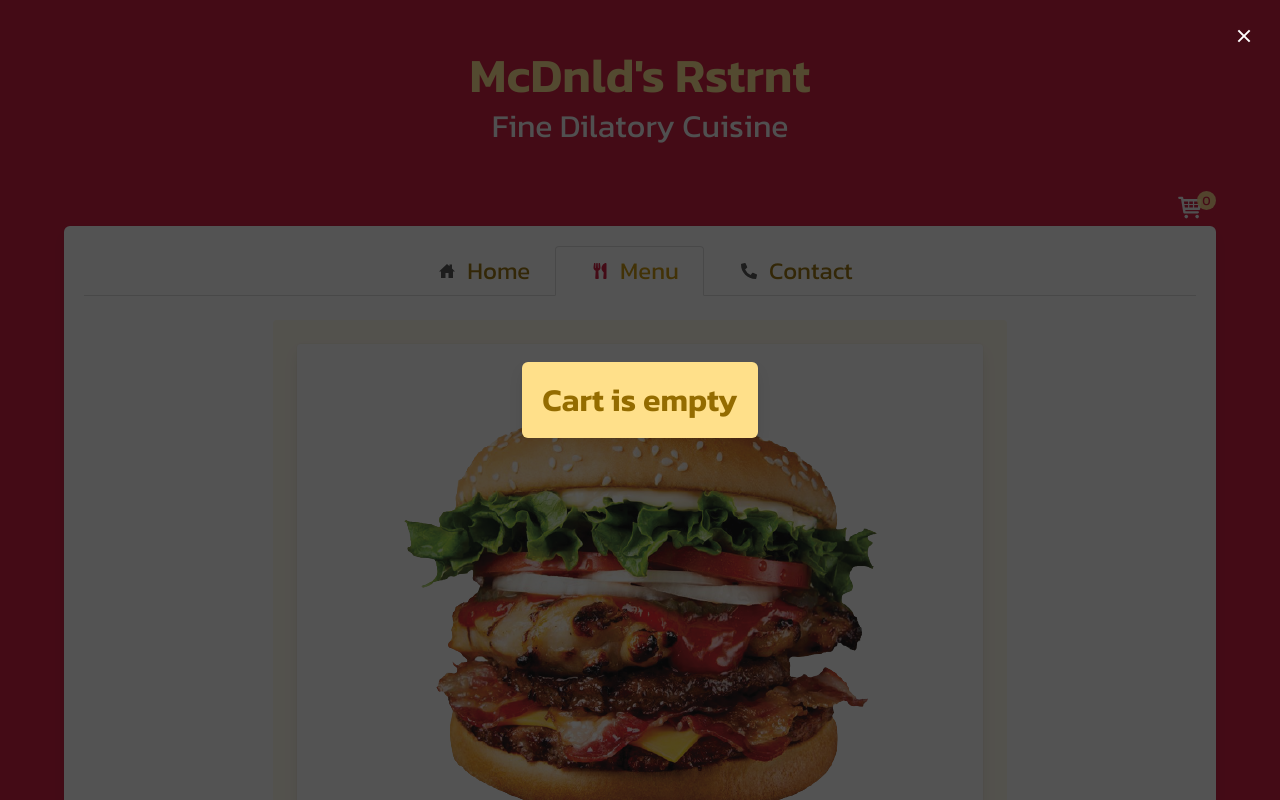
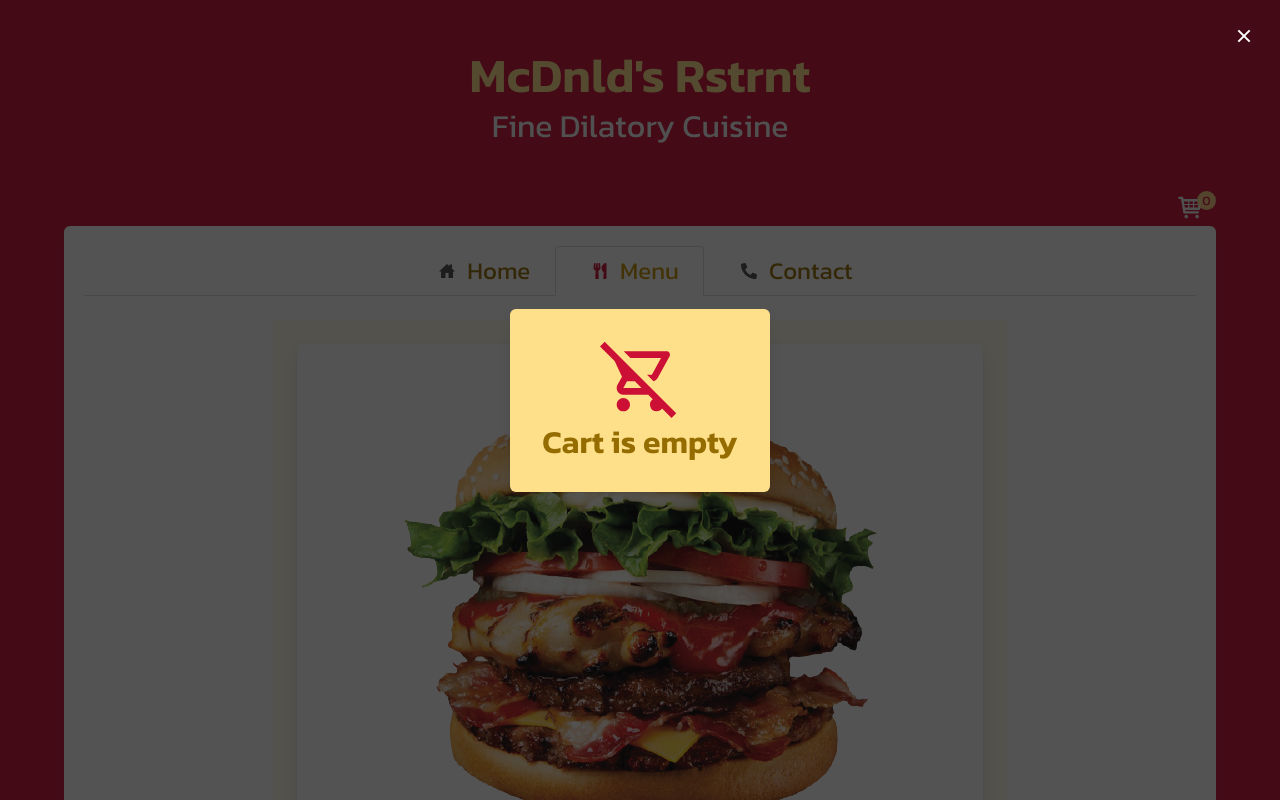
Before and after one commit to open-industry/Restaurant-Template, a React (Create React App) app: page /#/menu in a window 1280 px wide. Both pictures are taken after a click on the button 1200 px from the left and 210 px from the top of the page. Shown: the top 800 px of the page. Built offline with nearby package versions, Linux system fonts and the light colour scheme.

Commit message:
update checkout and cart component logic and style rules

```diff
--- a/src/App.js
+++ b/src/App.js
@@ -53,7 +53,7 @@ function App() {
       <main className="section has-background-danger-dark">
         <div className="container is-flex is-align-items-center is-justify-right-desktop" style={{ position: 'initial' }}>
           <Sidebar onClick={toggleSidebar} sidebar={sidebar} />
-          <button className="icon is-medium is-clickable badge" value={cartContent.length} type="button" onClick={toggleShowCart}>
+          <button id="cart-button" className="icon is-medium is-clickable badge" value={cartContent.length} type="button" onClick={toggleShowCart}>
             <i><TiShoppingCart color="#f5f5f5" size="29px" /></i>
           </button>
         </div>
--- a/src/components/DonateCard.js
+++ b/src/components/DonateCard.js
@@ -13,7 +13,7 @@ function DonateCard({ img, protocol }) {
   const modalRef = useRef();
 
   useEffect(() => {
-    if (isCopy) setTimeout(() => setIsCopy(() => false), 3500);
+    if (isCopy) setTimeout(() => setIsCopy(() => false), 2000);
   }, [isCopy]);
 
   const toggleShowAddress = () => {
--- a/src/components/cart/CartContent.js
+++ b/src/components/cart/CartContent.js
@@ -2,6 +2,7 @@
 /* eslint-disable jsx-a11y/no-static-element-interactions */
 import React, { useState, useEffect, useRef } from 'react';
 import { useNavigate } from 'react-router-dom';
+import { MdOutlineRemoveShoppingCart } from 'react-icons/md';
 import CartEntry from './CartEntry';
 import focusTrap from '../focusTrap';
 import { useCartContext } from './CartProvider';
@@ -123,7 +124,10 @@ function CartContent({ isShowCart, toggleShowCart, hideCart }) {
               </form>
             </>
           ) : (
-            <div className="has-text-centered">
+            <div className="has-text-centered p-3">
+              <span className="icon" style={{ height: '5rem', width: '5rem' }}>
+                <i><MdOutlineRemoveShoppingCart size="80px" color="hsl(348, 86%, 43%)" /></i>
+              </span>
               <h1 className="title has-text-warning-dark">Cart is empty</h1>
             </div>
           )}
--- a/src/img/imgSelector.js
+++ b/src/img/imgSelector.js
@@ -6,6 +6,7 @@ import btc from './btc.png';
 import ada from './ada.png';
 import usdt from './usdt.png';
 import bnb from './bnb.png';
+import emptyCart from './empty-cart.svg';
 
 export default function imgSelector(str) {
   switch (str) {
@@ -25,6 +26,8 @@ export default function imgSelector(str) {
       return usdt;
     case 'bnb':
       return bnb;
+    case 'cart empty':
+      return emptyCart;
     default:
       return null;
   }
--- a/src/pages/Checkout.js
+++ b/src/pages/Checkout.js
@@ -13,6 +13,12 @@ function Checkout() {
   const clickFooter = () => {
     const footer = document.querySelector('footer>a');
     footer.click();
+  };
+
+  const handlePreviousOnClick = () => {
+    const cartButton = document.getElementById('cart-button');
+    navigate(-1);
+    cartButton.click();
   };
 
   const handleDoneOnClick = () => {
@@ -39,7 +45,7 @@ function Checkout() {
         </div>
         <p className="is-size-4 has-text-weight-light">UNDER CONSTRUCTION</p>
         <div className="buttons is-justify-content-center mt-5">
-          <button className="button is-danger is-outlined" onClick={() => navigate(-1)} type="button" style={{ width: '100px' }}>Previous</button>
+          <button className="button is-danger is-outlined" onClick={handlePreviousOnClick} type="button" style={{ width: '100px' }}>Previous</button>
           <button className="button is-danger" onClick={handleDoneOnClick} type="button" style={{ width: '100px' }}>Done</button>
         </div>
       </div>
```
Also changed, not shown: src/img/empty-cart.svg (added).
